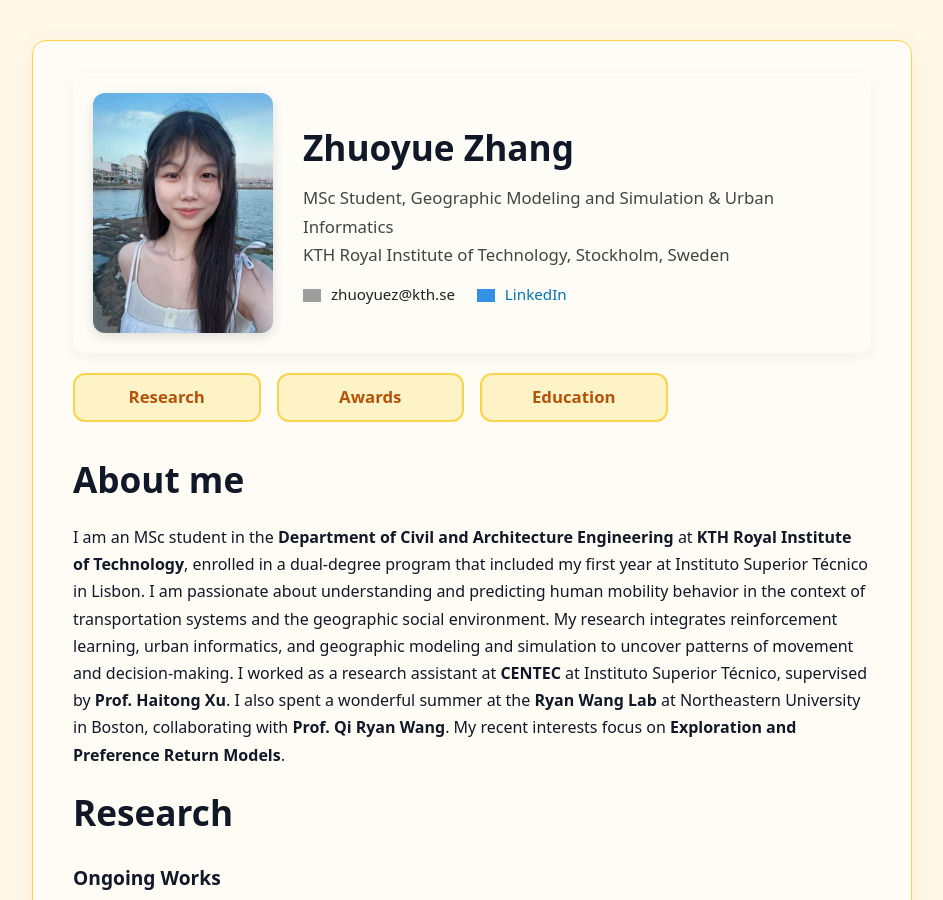
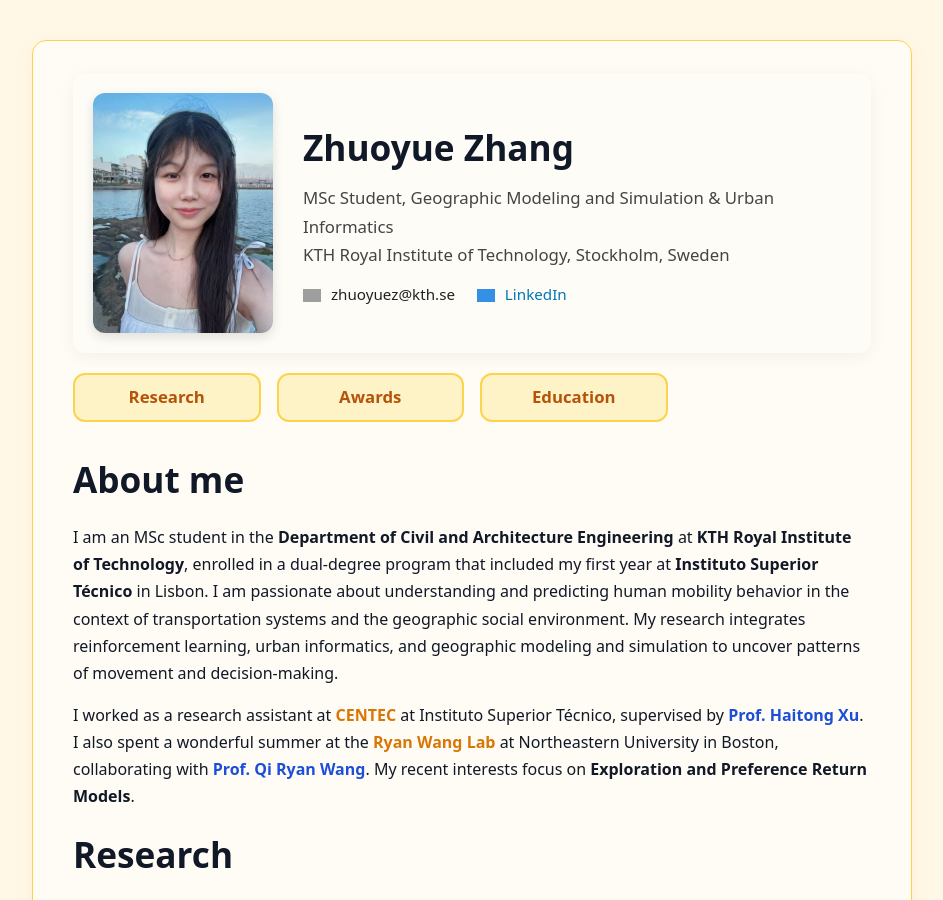
Before and after one commit to yayayida/yayayida.github.io, a Jekyll site: the page built from index.md, in a window 1280 px wide and 900 px high. Shown: the whole window, without its empty margins (168-1111 px from the left). Built offline with Jekyll 4.4.1, drawn with Linux system fonts in a browser that asks for light colours; grey boxes are pictures that could not be loaded.

Commit message:
Update index.md

```diff
--- a/index.md
+++ b/index.md
@@ -71,8 +71,9 @@ title: "Zhuoyue Zhang"
 </div>
 
 # About me
-I am an MSc student in the **Department of Civil and Architecture Engineering** at **KTH Royal Institute of Technology**, enrolled in a dual-degree program that included my first year at Instituto Superior Técnico in Lisbon.
-I am passionate about understanding and predicting human mobility behavior in the context of transportation systems and the geographic social environment. My research integrates reinforcement learning, urban informatics, and geographic modeling and simulation to uncover patterns of movement and decision-making. I worked as a research assistant at [**CENTEC**](http://www.centec.tecnico.ulisboa.pt/en/index.aspx) at Instituto Superior Técnico, supervised by [**Prof. Haitong Xu**](https://scholar.google.com/citations?user=zrsb6awAAAAJ&hl=en). I also spent a wonderful summer at the [**Ryan Wang Lab**](https://sites.google.com/view/uirlab/home?authuser=0) at Northeastern University in Boston, collaborating with [**Prof. Qi Ryan Wang**](https://coe.northeastern.edu/people/wang-qi/). My recent interests focus on **Exploration and Preference Return Models**.
+I am an MSc student in the **Department of Civil and Architecture Engineering** at **KTH Royal Institute of Technology**, enrolled in a dual-degree program that included my first year at **Instituto Superior Técnico** in Lisbon. I am passionate about understanding and predicting human mobility behavior in the context of transportation systems and the geographic social environment. My research integrates reinforcement learning, urban informatics, and geographic modeling and simulation to uncover patterns of movement and decision-making.
+
+I worked as a research assistant at <a href="http://www.centec.tecnico.ulisboa.pt/en/index.aspx" target="_blank" style="color:#d97706; font-weight:600;">CENTEC</a> at Instituto Superior Técnico, supervised by <a href="https://scholar.google.com/citations?user=zrsb6awAAAAJ&hl=en" target="_blank" style="color:#1d4ed8; font-weight:600;">Prof. Haitong Xu</a>. I also spent a wonderful summer at the <a href="https://sites.google.com/view/uirlab/home?authuser=0" target="_blank" style="color:#d97706; font-weight:600;">Ryan Wang Lab</a> at Northeastern University in Boston, collaborating with <a href="https://coe.northeastern.edu/people/wang-qi/" target="_blank" style="color:#1d4ed8; font-weight:600;">Prof. Qi Ryan Wang</a>. My recent interests focus on **Exploration and Preference Return Models**.
 
 # Research
 
```
